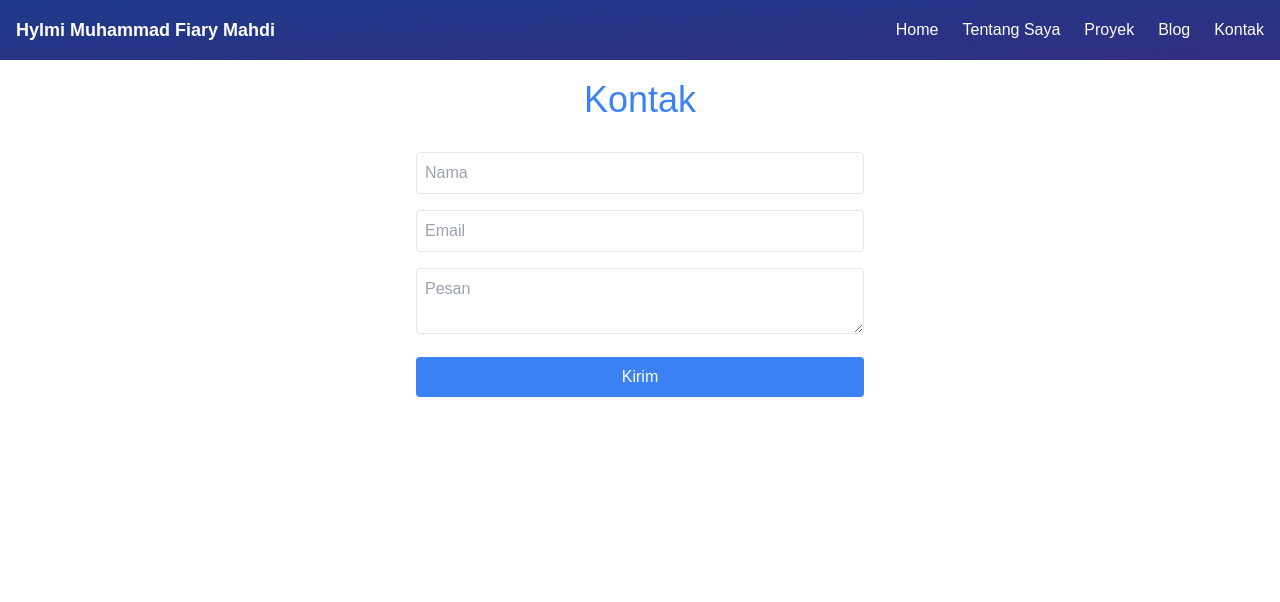
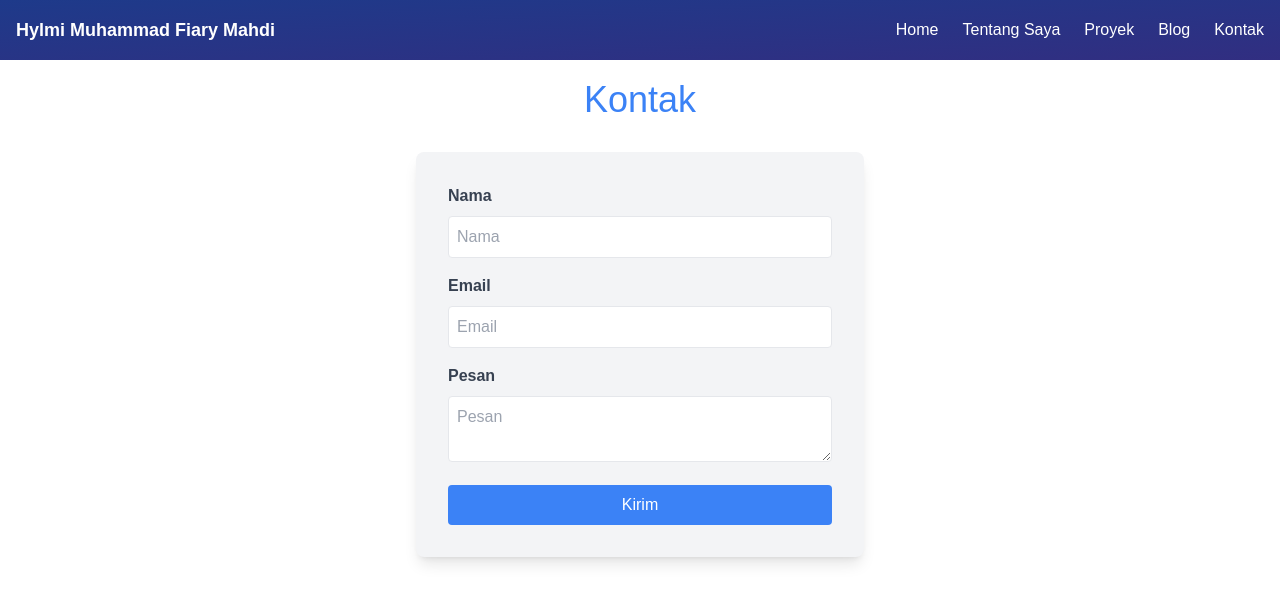
Before and after one commit to hylmithecoder/My-Portofolio, a React (Create React App) app: page /contact in a window 1280 px wide. Shown: the top 602 px of the page. Built offline with nearby package versions, Linux system fonts and the light colour scheme; a web font is replaced by a local one.

Commit message:
Portofolio Hylmi 1.0

```diff
--- a/src/pages/Contact.jsx
+++ b/src/pages/Contact.jsx
@@ -3,6 +3,8 @@ import emailjs from 'emailjs-com';
 
 const Contact = () => {
   const [formData, setFormData] = useState({ name: '', email: '', message: '' });
+  const [isSubmitting, setIsSubmitting] = useState(false);
+  const [successMessage, setSuccessMessage] = useState('');
 
   const handleChange = (e) => {
     setFormData({ ...formData, [e.target.name]: e.target.value });
@@ -10,49 +12,71 @@ const Contact = () => {
 
   const handleSubmit = (e) => {
     e.preventDefault();
+    setIsSubmitting(true);
 
-    emailjs.send('service_id', 'template_id', formData, 'user_id')
+    emailjs.send('service_0oaclmm', 'template_123abc', formData, 'user_456xyz')
       .then((response) => {
         console.log('SUCCESS!', response.status, response.text);
-        alert('Pesan berhasil dikirim!');
+        setSuccessMessage('Pesan berhasil dikirim!');
         setFormData({ name: '', email: '', message: '' });
+        setIsSubmitting(false);
       }, (error) => {
         console.error('FAILED...', error);
         alert('Terjadi kesalahan. Silakan coba lagi.');
+        setIsSubmitting(false);
       });
   };
 
   return (
     <section id="contact" className="py-20 bg-white">
       <h2 className="text-4xl text-center text-blue-500 mb-8">Kontak</h2>
-      <form id="contact-form" onSubmit={handleSubmit} className="max-w-md mx-auto">
+      <form id="contact-form" onSubmit={handleSubmit} className="max-w-md mx-auto bg-gray-100 p-8 rounded-lg shadow-lg">
+        <div className="mb-4">
+          <label htmlFor="name" className="block text-gray-700 font-bold mb-2">Nama</label>
           <input
             type="text"
             name="name"
+            id="name"
             placeholder="Nama"
             value={formData.name}
             onChange={handleChange}
             required
-          className="w-full p-2 mb-4 border rounded"
+            className="w-full p-2 border rounded focus:outline-none focus:ring-2 focus:ring-blue-500"
           />
+        </div>
+        <div className="mb-4">
+          <label htmlFor="email" className="block text-gray-700 font-bold mb-2">Email</label>
           <input
             type="email"
             name="email"
+            id="email"
             placeholder="Email"
             value={formData.email}
             onChange={handleChange}
             required
-          className="w-full p-2 mb-4 border rounded"
+            className="w-full p-2 border rounded focus:outline-none focus:ring-2 focus:ring-blue-500"
           />
+        </div>
+        <div className="mb-4">
+          <label htmlFor="message" className="block text-gray-700 font-bold mb-2">Pesan</label>
           <textarea
             name="message"
+            id="message"
             placeholder="Pesan"
             value={formData.message}
             onChange={handleChange}
             required
-          className="w-full p-2 mb-4 border rounded"
+            className="w-full p-2 border rounded focus:outline-none focus:ring-2 focus:ring-blue-500"
           ></textarea>
-        <button type="submit" className="w-full bg-blue-500 text-white p-2 rounded">Kirim</button>
+        </div>
+        <button
+          type="submit"
+          className="w-full bg-blue-500 text-white p-2 rounded hover:bg-blue-600 transition-all duration-200"
+          disabled={isSubmitting}
+        >
+          {isSubmitting ? 'Mengirim...' : 'Kirim'}
+        </button>
+        {successMessage && <p className="text-green-500 mt-4">{successMessage}</p>}
       </form>
     </section>
   );
```
Lines whose indentation alone changed are shown as unchanged.
